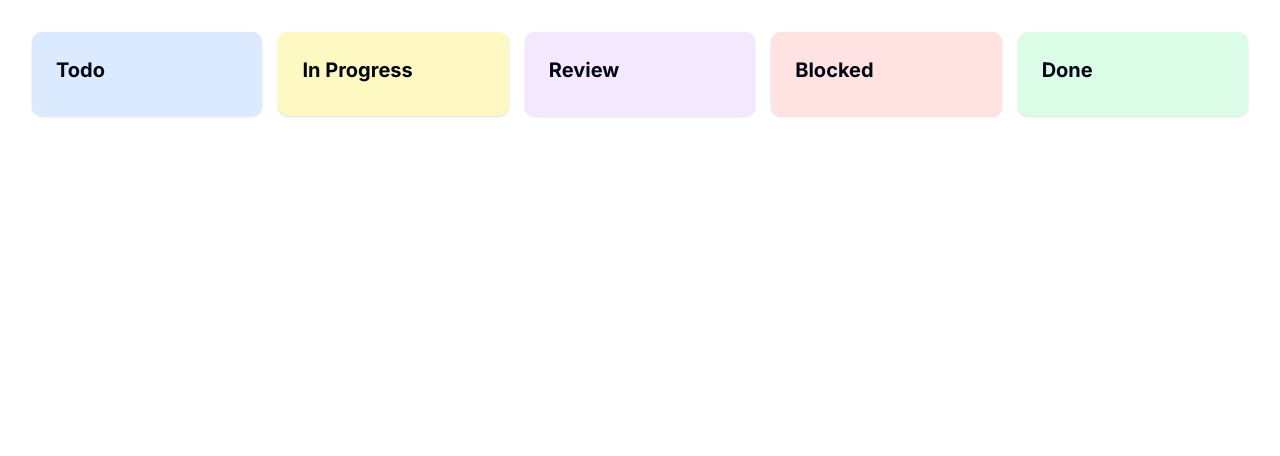
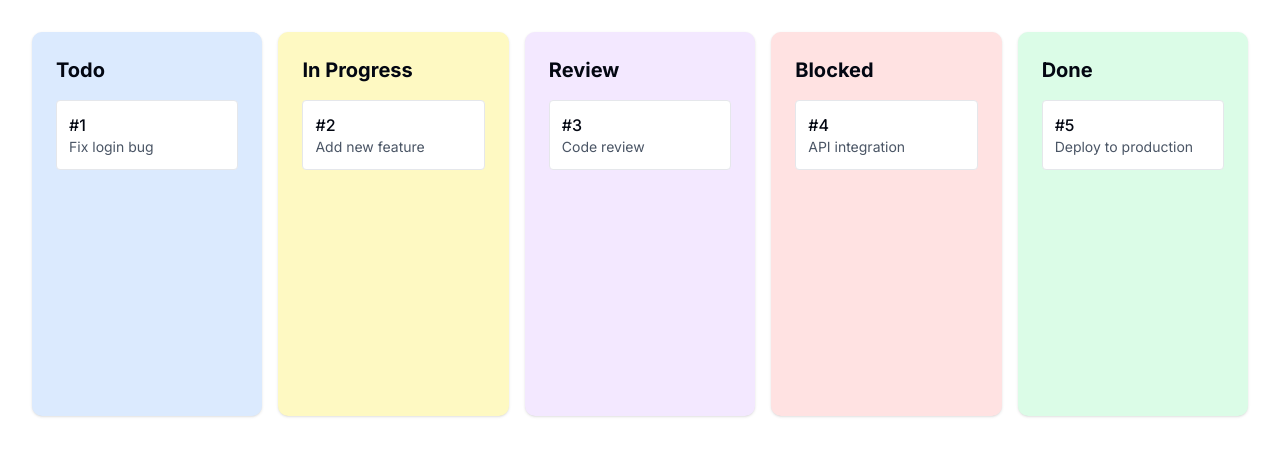
Before and after one commit to SheryarAmir/Koh-Linear, a Next.js app in the folder Client/: page /status in a window 1280 px wide. Shown: the top 456 px of the page. Built offline with nearby package versions, Linux system fonts and the light colour scheme.

Commit message:
working with the dashboard section

```diff
--- a/Client/src/app/(feed)/status/page.tsx
+++ b/Client/src/app/(feed)/status/page.tsx
@@ -1,29 +1,124 @@
-import React from "react";
+"use client"
+
+import React, { useState } from "react";
+
+type Ticket = {
+  id: string;
+  title: string;
+  status: string;
+};
 
 type Props = {
-  id: string
-}
+  id: string;
+};
 
 export default function StatusPage({ id }: Props) {
+  // Sample tickets data - replace with your actual data
+  const [tickets, setTickets] = useState<Ticket[]>([
+    { id: "1", title: "Fix login bug", status: "todo" },
+    { id: "2", title: "Add new feature", status: "in-progress" },
+    { id: "3", title: "Code review", status: "review" },
+    { id: "4", title: "API integration", status: "blocked" },
+    { id: "5", title: "Deploy to production", status: "done" },
+  ]);
+
+  const [draggedTicket, setDraggedTicket] = useState<string | null>(null);
+
+  const statuses = [
+    { key: "todo", label: "Todo", color: "bg-blue-100" },
+    { key: "in-progress", label: "In Progress", color: "bg-yellow-100" },
+    { key: "review", label: "Review", color: "bg-purple-100" },
+    { key: "blocked", label: "Blocked", color: "bg-red-100" },
+    { key: "done", label: "Done", color: "bg-green-100" },
+  ];
+
+  // Handle drag start
+  const handleDragStart = (e: React.DragEvent, ticketId: string) => {
+    setDraggedTicket(ticketId);
+    e.dataTransfer.effectAllowed = "move";
+  };
+
+  // Handle drag over (allow drop)
+  const handleDragOver = (e: React.DragEvent) => {
+    e.preventDefault();
+    e.dataTransfer.dropEffect = "move";
+  };
+
+  // Handle drop
+  const handleDrop = (e: React.DragEvent, newStatus: string) => {
+    e.preventDefault();
+
+    if (!draggedTicket) return;
+
+    // Update ticket status in frontend
+    setTickets(prevTickets =>
+      prevTickets.map(ticket =>
+        ticket.id === draggedTicket
+          ? { ...ticket, status: newStatus }
+          : ticket
+      )
+    );
+
+    // Update status in backend
+    updateTicketStatus(draggedTicket, newStatus);
+
+    setDraggedTicket(null);
+  };
+
+  // Backend API call to update ticket status
+  const updateTicketStatus = async (ticketId: string, newStatus: string) => {
+    try {
+      const response = await fetch(`/api/tickets/${ticketId}/status`, {
+        method: 'PATCH',
+        headers: {
+          'Content-Type': 'application/json',
+        },
+        body: JSON.stringify({ status: newStatus }),
+      });
+
+      if (!response.ok) {
+        throw new Error('Failed to update ticket status');
+      }
+
+      console.log(`Ticket ${ticketId} status updated to ${newStatus}`);
+    } catch (error) {
+      console.error('Error updating ticket status:', error);
+      // Optionally revert the frontend change if backend fails
+
+    }
+  };
+
+  // Get tickets for a specific status
+  const getTicketsByStatus = (status: string) => {
+    return tickets.filter(ticket => ticket.status === status);
+  };
+
   return (
     <div className="flex gap-4 p-8 mx-auto container">
-      <div className="flex-1 rounded-lg shadow p-6 bg-blue-100">
-        <h2 className="text-xl font-bold mb-2">Todo</h2>
+      {statuses.map(status => (
+        <div
+          key={status.key}
+          className={`flex-1 rounded-lg shadow p-6 ${status.color} min-h-96`}
+          onDragOver={handleDragOver}
+          onDrop={(e) => handleDrop(e, status.key)}
+        >
+          <h2 className="text-xl font-bold mb-4">{status.label}</h2>
 
-      </div>
-
-      <div className="flex-1 rounded-lg shadow p-6 bg-yellow-100">
-        <h2 className="text-xl font-bold mb-2">In Progress</h2>
-      </div>
-      <div className="flex-1 rounded-lg shadow p-6 bg-purple-100">
-        <h2 className="text-xl font-bold mb-2">Review</h2>
-      </div>
-      <div className="flex-1 rounded-lg shadow p-6 bg-red-100">
-        <h2 className="text-xl font-bold mb-2">Blocked</h2>
-      </div>
-      <div className="flex-1 rounded-lg shadow p-6 bg-green-100">
-        <h2 className="text-xl font-bold mb-2">Done</h2>
-      </div>
+          <div className="space-y-2">
+            {getTicketsByStatus(status.key).map(ticket => (
+              <div
+                key={ticket.id}
+                draggable
+                onDragStart={(e) => handleDragStart(e, ticket.id)}
+                className="bg-white p-3 rounded border cursor-move hover:shadow-md transition-shadow"
+              >
+                <div className="font-medium">#{ticket.id}</div>
+                <div className="text-sm text-gray-600">{ticket.title}</div>
+              </div>
+            ))}
+          </div>
+        </div>
+      ))}
     </div>
   );
 }
```
